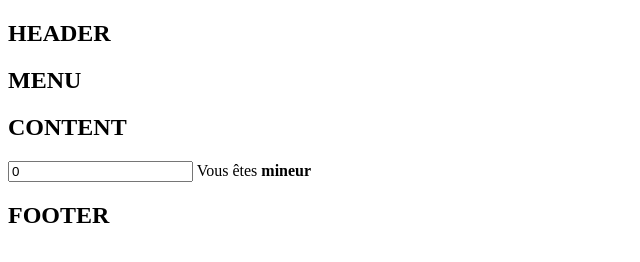
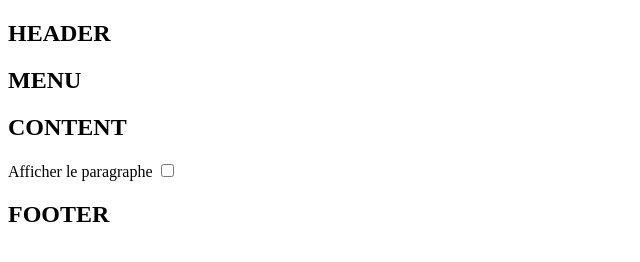
Before and after one commit to alexphiev/angular-first-app, a website: page app/index.html in a window 1280 px wide. Shown: the whole page, without its empty margins (0-640 px from the left). Drawn offline with nearby package versions, Linux system fonts and the light colour scheme; files that its build step writes are made by us from their sources.

Commit message:
index update

```diff
--- a/app/index.html
+++ b/app/index.html
@@ -28,10 +28,16 @@
 
     <section ng-controller="contentCtrl">
         <h1>CONTENT</h1>
-        <input ng-model="age"/>
-        <span>
-          Vous êtes <b ng-bind="majeurOrMineurText()"></b>
-        </span>
+        <div>
+          <label>Afficher le paragraphe</label>
+          <input type="checkbox" ng-model="showContent"/>
+        </div>
+        <div ng-show="showContent">
+          <input ng-model="age"/>
+          <span>
+            Vous êtes <b ng-bind="majeurOrMineurText()"></b>
+          </span>
+        </div>
     </section>
 
     <section ng-controller="footerCtrl">
```
